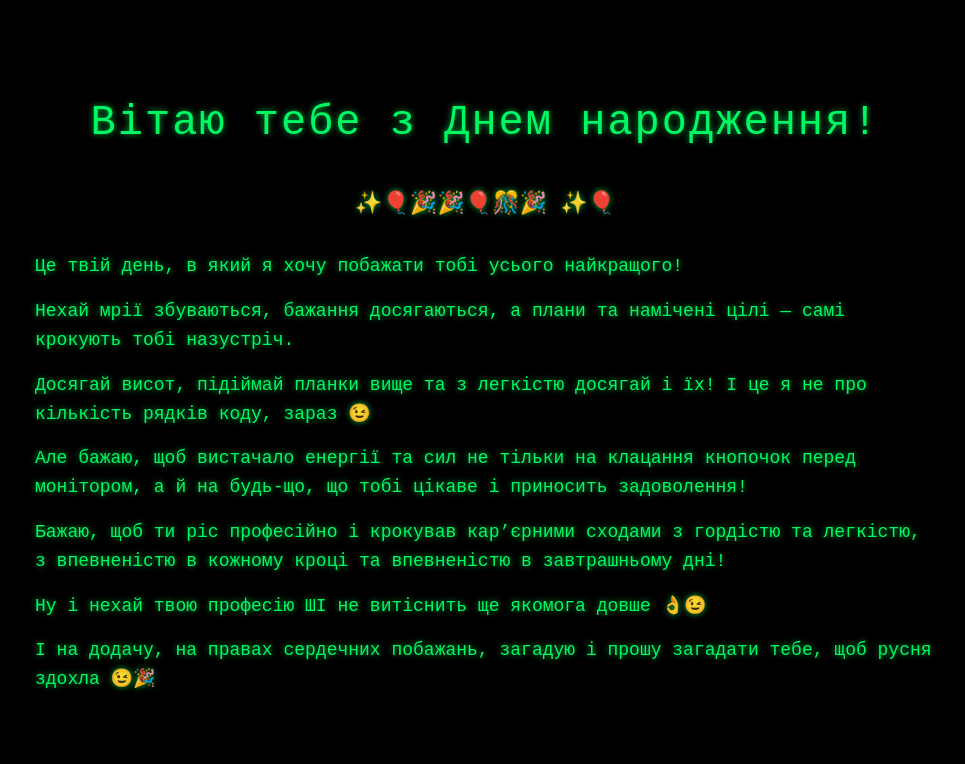
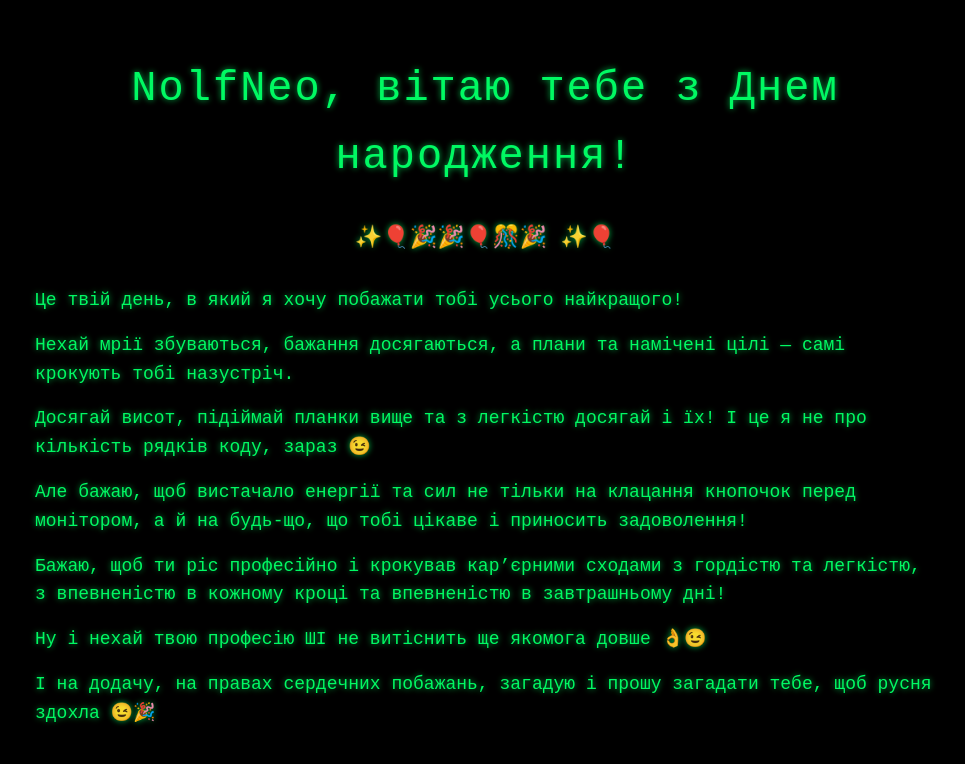
Before and after one commit to TMurMur/NolfNeo-Birthday, a plain HTML site: page index.html in a window 1280 px wide. Shown: the whole page, without its empty margins (155-1120 px from the left). Drawn offline with Linux system fonts and the light colour scheme.

Commit message:
Update index.html

```diff
--- a/index.html
+++ b/index.html
@@ -58,7 +58,7 @@
 </head>
 <body>
   <div class="container">
-    <div class="title">Вітаю тебе з Днем народження!</div>
+    <div class="title">NolfNeo, вітаю тебе з Днем народження!</div>
 
     <div class="emojis">
       ✨🎈🎉🎉🎈🎊🎉 ✨🎈
@@ -99,4 +99,5 @@
     </p>
   </div>
 </body>
+
 </html>
```
